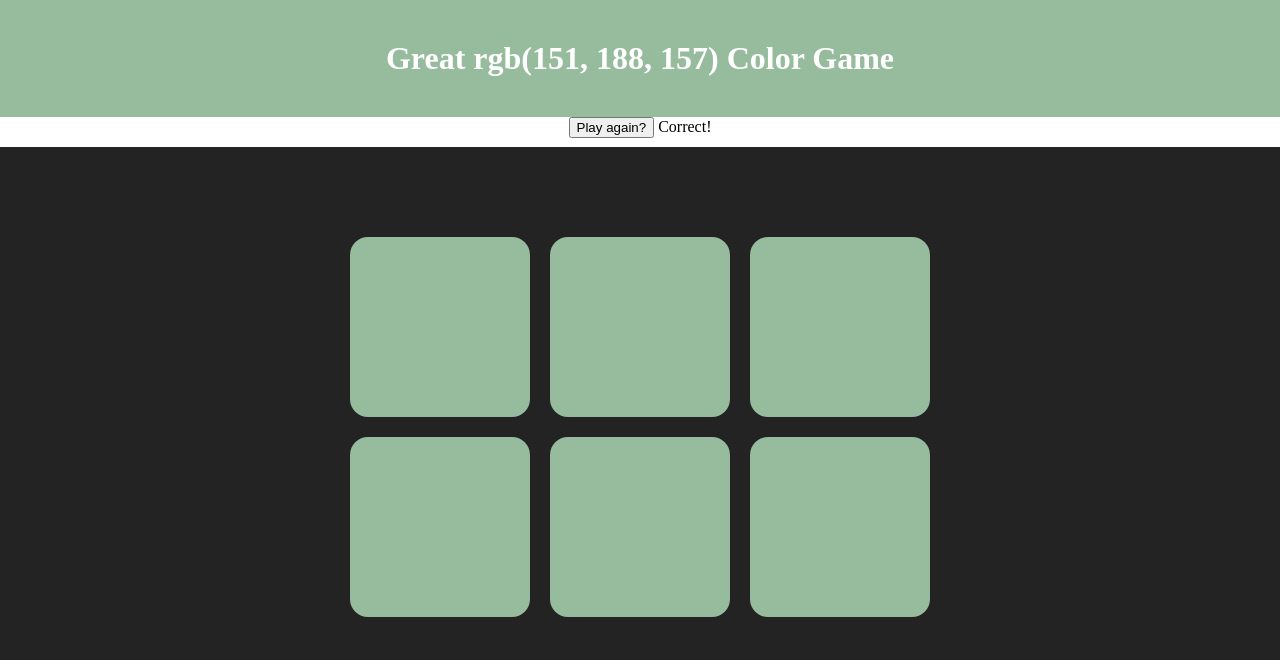
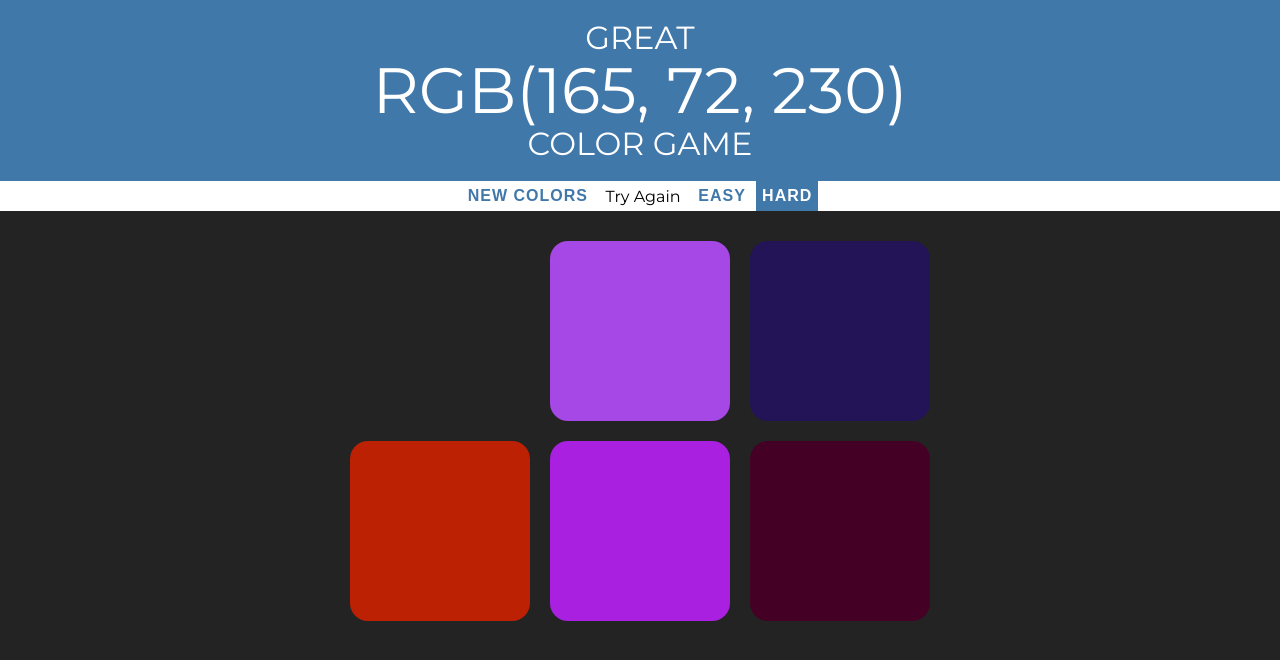
Before and after one commit to Ventore/projectOne, a plain HTML site: page index.html in a window 1280 px wide. Both pictures are taken after a click on the element 439 px from the left and 326 px from the top of the page. Drawn offline with Linux system fonts and the light colour scheme.

Commit message:
Refactor code and some improvements

```diff
--- a/index.html
+++ b/index.html
@@ -5,17 +5,22 @@
     <meta name="viewport" content="width=device-width, initial-scale=1.0">
     <title>Color Game</title>
     <link rel="stylesheet" href="style.css">
+    <link href="https://fonts.googleapis.com/css?family=Montserrat" rel="stylesheet">
   </head>
   <body>
 
-  <h1>Great <span id="colorDisplay">RGB</span> Color Game</h1>
+  <h1>Great <br><span id="colorDisplay">RGB</span><br> Color Game</h1>
 
   <div id="stripe">
-    <button type="button" id="reset">New colors</button>
-    <span id="message"></span>
+    <div class="container">
+      <button type="button" id="reset">New colors</button>
+      <span id="message"></span>
+      <button class="mode">Easy</button>
+      <button class="mode selected">Hard</button>
+    </div>
   </div>
 
-  <div id="container">
+  <div class="container">
     <div class="square"></div>
     <div class="square"></div>
     <div class="square"></div>
--- a/main.js
+++ b/main.js
@@ -1,43 +1,26 @@
-var colors = generateRandomColors(6);
+var numSquares = 6;
+var colors = [];
+var pickedColor;
 
 var squares = document.querySelectorAll('.square');
-var pickedColor = pickColor();
 var colorDisplay = document.getElementById("colorDisplay");
 var messageDisplay = document.getElementById("message");
 var h1 = document.querySelector("h1");
 var resetButton = document.querySelector("#reset");
+var modeButtons = document.querySelectorAll(".mode")
+
+init();
 
 resetButton.addEventListener("click", function() {
-  colors = generateRandomColors(6);
-  pickedColor = pickColor();
-  resetButton.textContent = "New Colors";
-  messageDisplay.textContent = "";
-  h1.style.background = "#232323";
-  colorDisplay.textContent = pickedColor;
-  for(var i = 0; i < squares.length; i++) {
-    squares[i].style.background = colors[i];
-  }
+  reset();
 });
 
-colorDisplay.textContent = pickedColor;
-
-for (var i = 0; i < squares.length; i++) {
-  // Add intial colors to squares
-  squares[i].style.background = colors[i];
-  // Add Event Listeners to squares
-  squares[i].addEventListener("click", function() {
-    var clickedColor = this.style.background;
-    if (clickedColor === pickedColor) {
-      messageDisplay.textContent = "Correct!"
-      changeColors(clickedColor);
-      resetButton.textContent = "Play again?"
-      h1.style.background = clickedColor;
-    } else {
-      this.style.background = "#232323";
-      messageDisplay.textContent = "Try Again"
-    }
-  });
-};
+function init() {
+  // Mode buttons to change difficulty
+  setUpModeButtons();
+  gameLogic();
+  reset();
+}
 
 function generateRandomColors(num) {
   var arr = [];
@@ -64,3 +47,50 @@ function pickColor() {
   var random = Math.floor(Math.random() * colors.length)
   return colors[random];
 }
+
+function reset() {
+  colors = generateRandomColors(numSquares);
+  pickedColor = pickColor();
+  resetButton.textContent = "New Colors";
+  messageDisplay.textContent = "";
+  h1.style.background = "#4178aa";
+  colorDisplay.textContent = pickedColor;
+  for(var i = 0; i < squares.length; i++) {
+    if (colors[i]) {
+      squares[i].style.display = "block";
+      squares[i].style.background = colors[i];
+    } else {
+      squares[i].style.display = "none";
+    }
+  }
+};
+
+function setUpModeButtons() {
+  for(var i = 0; i < modeButtons.length; i++) {
+    modeButtons[i].addEventListener("click", function() {
+      modeButtons[0].classList.remove("selected");
+      modeButtons[1].classList.remove("selected");
+      this.classList.add("selected")
+      this.textContent === "Easy" ? numSquares = 3: numSquares = 6;
+      reset();
+    });
+  };
+}
+
+function gameLogic() {
+  for (var i = 0; i < squares.length; i++) {
+    // Add Event Listeners to squares
+    squares[i].addEventListener("click", function() {
+      var clickedColor = this.style.background;
+      if (clickedColor === pickedColor) {
+        messageDisplay.textContent = "Correct!"
+        changeColors(clickedColor);
+        resetButton.textContent = "Play again?"
+        h1.style.background = clickedColor;
+      } else {
+        this.style.background = "#232323";
+        messageDisplay.textContent = "Try Again"
+      }
+    });
+  };
+}
--- a/style.css
+++ b/style.css
@@ -1,18 +1,28 @@
 body {
   background-color: #232323;
   margin: 0;
+  font-family: 'Montserrat', sans-serif;
 }
 
 h1 {
+  background: #4178aa;
   color: white;
   text-align: center;
+  line-height: 1.1;
   margin: 0;
-  padding: 40px;
+  font-weight: normal;
+  text-transform: uppercase;
+  padding: 20px 0;
 }
 
-#container {
+#colorDisplay {
+  font-size: 200%;
+}
+
+.container {
   max-width: 600px;
   margin: auto;
+  height: 100%;
 }
 
 .square {
@@ -21,6 +31,10 @@ h1 {
   padding-bottom: 30%;
   float: left;
   border-radius: 10%;
+  cursor: pointer;
+  transition: background 0.2s;
+  -webkit-transition: background 0.2s;
+  -moz-transition: background 0.2s;
 }
 
 #stripe {
@@ -28,5 +42,42 @@ h1 {
   height: 30px;
   text-align: center;
   color: black;
-  margin-bottom: 80px;
+  font-size: 1rem;
+  padding: 0;
+  margin-bottom: 20px;
 }
+
+#message {
+  display: inline-block;
+  min-width: 90px;
+  font-size: 1rem;
+  vertical-align: middle;
+  line-height: 30px;
+}
+
+.selected {
+  background: #4178aa;
+  color: white;
+  border: none;
+}
+
+button {
+  color: #4178aa;
+  border: none;
+  background: none;
+  text-transform: uppercase;
+  height: 100%;
+  font-weight: 700;
+  letter-spacing: 1px;
+  font-size: inherit;
+  transition: all 0.2s;
+  -webkit-transition: background 0.2s;
+  -moz-transition: background 0.2s;
+  cursor: pointer;
+  outline: none;
+}
+
+button:hover {
+  color: white;
+  background: steelblue;
+}
```
